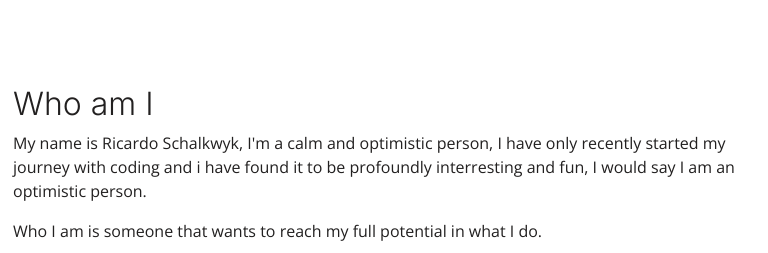
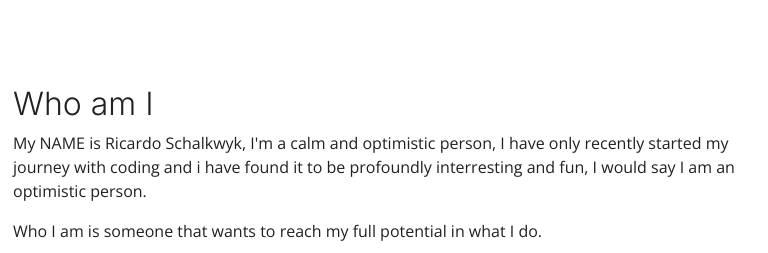
Before and after one commit to ricardoschalkwyk/Ricardo_Schalkwyk_resume, a plain HTML site: page index.html in a window 1280 px wide. Shown: the part 860-1113 px from the top of the page, 449-1217 px from the left. Drawn offline with nearby package versions, Linux system fonts and the light colour scheme.

Commit message:
Change testing

```diff
--- a/index.html
+++ b/index.html
@@ -81,7 +81,7 @@
             <h2>Who am I</h2>
 
             <p>
-              My name is Ricardo Schalkwyk, I'm a calm and optimistic person, I
+              My NAME is Ricardo Schalkwyk, I'm a calm and optimistic person, I
               have only recently started my journey with coding and i have found
               it to be profoundly interresting and fun, I would say I am an
               optimistic person.
```
